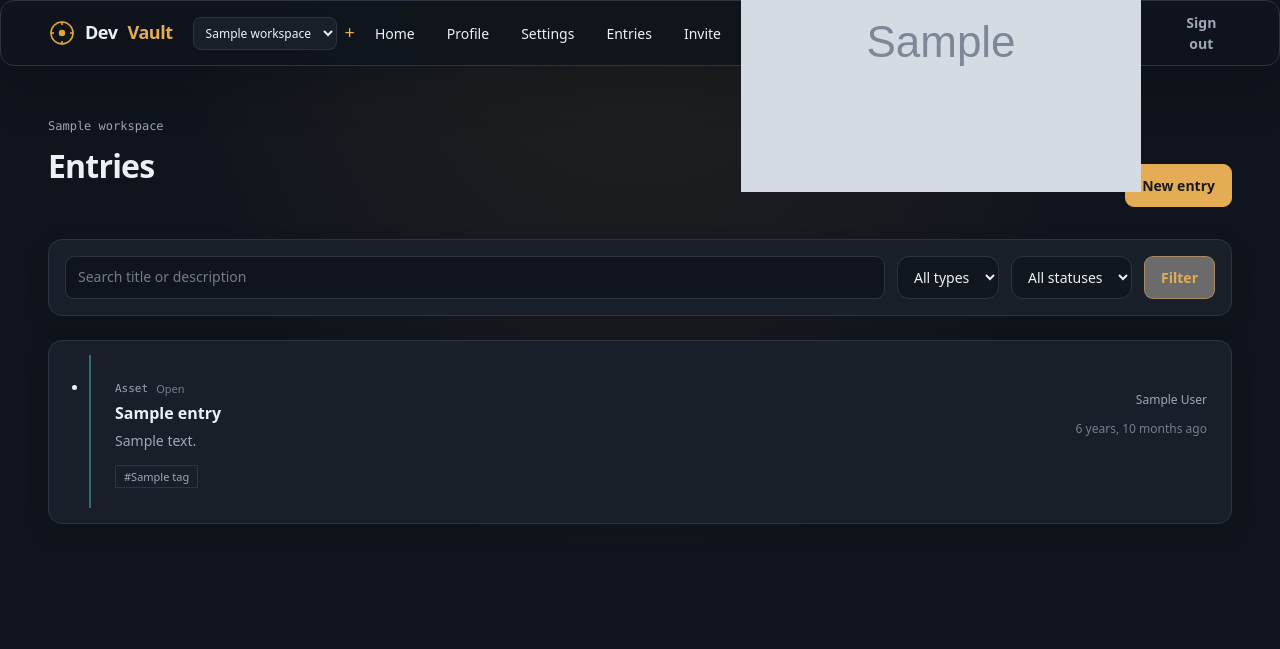
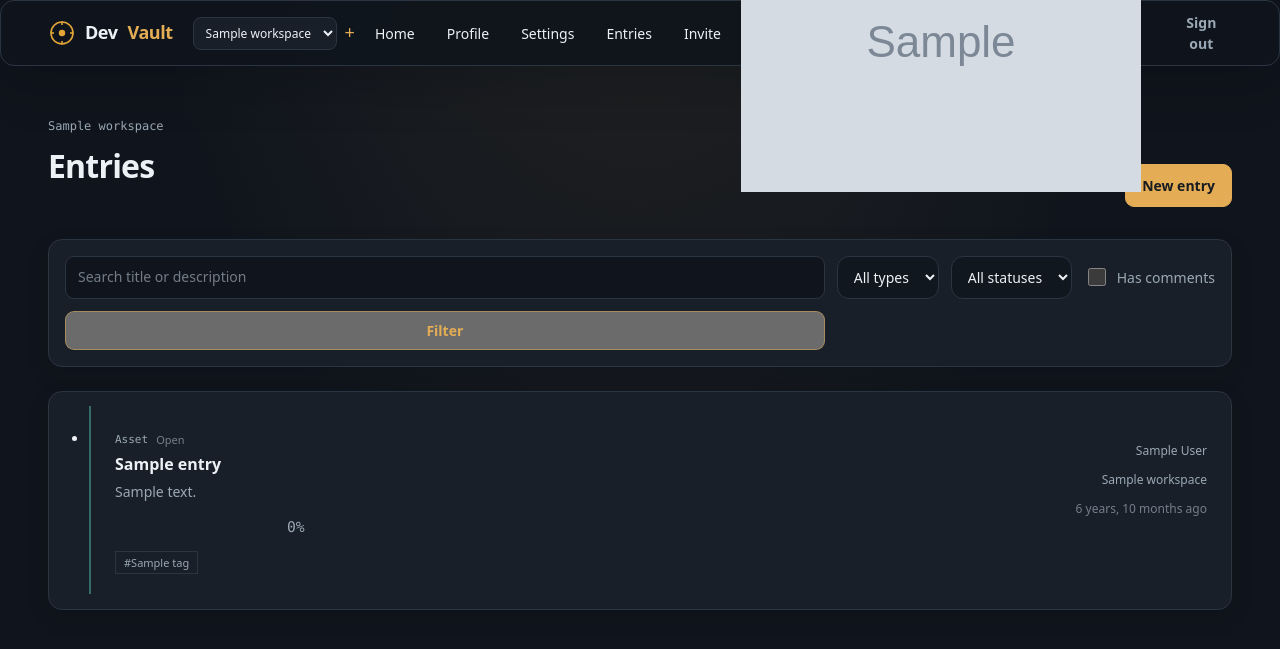
Before and after one commit to KurtJustinMalubay/DevVault, a Django app: page /entries/ in a window 1280 px wide. Shown: the top 649 px of the page. Run offline with Django 5.2, Linux system fonts and the light colour scheme; a user stored in the database is signed in; tables that the repository leaves empty hold one stand-in row (values such as "Sample post"); grey boxes marked "Sample" are stand-in pictures.

Commit message:
feat: add per-entry progress indicators
Co-authored-by: Copilot <223556219+Copilot@users.noreply.github.com>

```diff
--- a/apps/home/models.py
+++ b/apps/home/models.py
@@ -105,6 +105,14 @@ class Entry(models.Model):
         return reverse('home:entry-detail', kwargs={'pk': self.pk})
 
     @property
+    def progress_percent(self):
+        if self.status == self.Status.RESOLVED:
+            return 100
+        if self.status == self.Status.IN_PROGRESS:
+            return 50
+        return 0
+
+    @property
     def is_open_bug(self):
         return self.entry_type == self.EntryType.BUG and self.status != self.Status.RESOLVED
 
--- a/templates/home/entries.html
+++ b/templates/home/entries.html
@@ -22,6 +22,11 @@
       <option value="">All statuses</option>
       {% for value, label in statuses %}<option value="{{ value }}" {% if selected_status == value %}selected{% endif %}>{{ label }}</option>{% endfor %}
     </select>
+    <label class="flex items-center gap-2 text-sm text-mute">
+      <input type="checkbox" name="commented" value="1" {% if selected_commented == '1' %}checked{% endif %}
+             class="rounded border border-white/10 bg-vault-950/60 text-brass focus:ring-2 focus:ring-brass/60">
+      Has comments
+    </label>
     <button class="border border-brass/50 px-4 py-2 text-sm text-brass hover:bg-brass/10 transition">Filter</button>
   </form>
 
@@ -38,10 +43,23 @@
             </div>
             <a href="{{ entry.get_absolute_url }}" class="mt-1 block text-base font-medium text-ink hover:text-brass">{{ entry.title }}</a>
             {% if entry.description %}<p class="mt-1 text-sm text-mute">{{ entry.description|truncatechars:180 }}</p>{% endif %}
+            <div class="mt-3 flex items-center gap-3" aria-label="{{ entry.progress_percent }} percent progress">
+              <div class="h-1.5 max-w-40 flex-1 overflow-hidden rounded-full bg-vault-950/70"
+                   role="progressbar"
+                   aria-label="Entry progress"
+                   aria-valuemin="0"
+                   aria-valuemax="100"
+                   aria-valuenow="{{ entry.progress_percent }}">
+                <div class="h-full rounded-full {% if entry.status == 'RESOLVED' %}bg-teal{% elif entry.status == 'IN_PROGRESS' %}bg-brass{% else %}bg-mute/40{% endif %}"
+                     style="width: {{ entry.progress_percent }}%"></div>
+              </div>
+              <span class="font-mono text-[10px] text-mute">{{ entry.progress_percent }}%</span>
+            </div>
             {% if entry.tags.all %}<div class="mt-3 flex flex-wrap gap-2">{% for tag in entry.tags.all %}<span class="border border-white/10 px-2 py-0.5 text-[11px] text-mute">#{{ tag.name }}</span>{% endfor %}</div>{% endif %}
           </div>
           <div class="shrink-0 text-right text-xs text-mute">
             <p>{{ entry.author.profile.display_name|default:entry.author.username }}</p>
+            <p>{{ entry.workspace.name }}</p>
             {% if user_settings.show_timestamps %}<p class="mt-1 text-mute/70">{{ entry.updated_at|timesince }} ago</p>{% endif %}
           </div>
         </div>
@@ -59,9 +77,9 @@
 
   {% if is_paginated %}
   <div class="mt-5 flex justify-center gap-4 text-sm">
-    {% if page_obj.has_previous %}<a href="?q={{ query|urlencode }}&amp;type={{ selected_type|urlencode }}&amp;status={{ selected_status|urlencode }}&amp;page={{ page_obj.previous_page_number }}" class="text-brass hover:text-brass-soft">Previous</a>{% endif %}
+    {% if page_obj.has_previous %}<a href="?q={{ query|urlencode }}&amp;type={{ selected_type|urlencode }}&amp;status={{ selected_status|urlencode }}{% if selected_commented %}&amp;commented={{ selected_commented }}{% endif %}&amp;page={{ page_obj.previous_page_number }}" class="text-brass hover:text-brass-soft">Previous</a>{% endif %}
     <span class="text-mute">Page {{ page_obj.number }} of {{ page_obj.paginator.num_pages }}</span>
-    {% if page_obj.has_next %}<a href="?q={{ query|urlencode }}&amp;type={{ selected_type|urlencode }}&amp;status={{ selected_status|urlencode }}&amp;page={{ page_obj.next_page_number }}" class="text-brass hover:text-brass-soft">Next</a>{% endif %}
+    {% if page_obj.has_next %}<a href="?q={{ query|urlencode }}&amp;type={{ selected_type|urlencode }}&amp;status={{ selected_status|urlencode }}{% if selected_commented %}&amp;commented={{ selected_commented }}{% endif %}&amp;page={{ page_obj.next_page_number }}" class="text-brass hover:text-brass-soft">Next</a>{% endif %}
   </div>
   {% endif %}
 </div>
```
Also changed, not shown: templates/home/entry_detail.html (+16 -0 lines).
